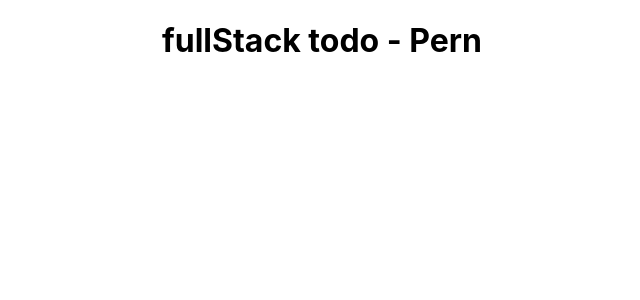
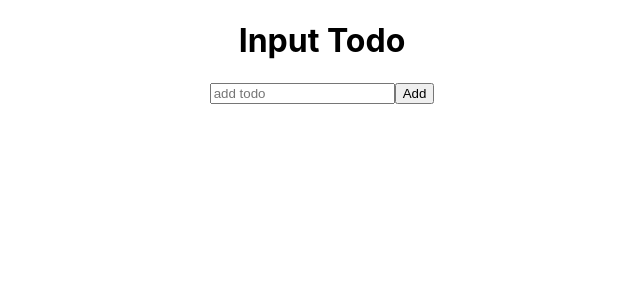
Before and after one commit to robdcampbell/LocalStorageTaskList, a React (Create React App) app in the folder frontend/: page / in a window 1280 px wide. Shown: the top 300 px of the page, without its empty margins (318-958 px from the left). Built offline with nearby package versions, Linux system fonts and the light colour scheme.

Commit message:
Begin with UI, connect react frontend with backend and wire up the Add description functionality

```diff
--- a/frontend/src/App.js
+++ b/frontend/src/App.js
@@ -1,9 +1,10 @@
 import "./App.css";
+import InputTodo from "./components/InputTodo";
 
 function App() {
   return (
     <div className="App">
-      <h1>fullStack todo - Pern</h1>
+      <InputTodo />
     </div>
   );
 }
--- /dev/null
+++ b/frontend/src/components/InputTodo.js
@@ -0,0 +1,40 @@
+import React, { useState } from "react";
+
+const InputTodo = () => {
+  const [description, setDescription] = useState("");
+
+  const onSubmitForm = async (e) => {
+    e.preventDefault();
+
+    try {
+      const body = { description };
+      const response = await fetch("http://localhost:5000/todos", {
+        method: "POST",
+        headers: {
+          "Content-type": "application/json",
+        },
+        body: JSON.stringify(body),
+      });
+      console.log(response);
+    } catch (error) {
+      console.error(error.message);
+    }
+  };
+
+  return (
+    <div>
+      <form onSubmit={(e) => onSubmitForm(e)}>
+        <h1>Input Todo</h1>
+        <input
+          type="text"
+          placeholder="add todo"
+          value={description}
+          onChange={(e) => setDescription(e.target.value)}
+        />
+        <button>Add</button>
+      </form>
+    </div>
+  );
+};
+
+export default InputTodo;
```
Also changed, not shown: frontend/src/components/EditTodo.js (added), frontend/src/components/ListTodos.js (added).
